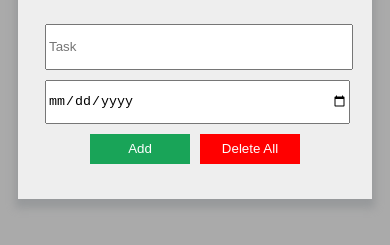
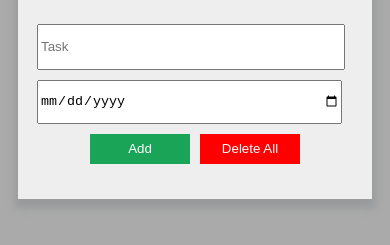
Before and after one commit to Hvbiba/todo-list-, a plain HTML site: page index.html in a window 390 px wide. Shown: the part 129-374 px from the top of the page. Drawn offline with Linux system fonts and the light colour scheme; a web font is replaced by a local one.

Commit message:
Add files via upload

```diff
--- a/index.html
+++ b/index.html
@@ -16,7 +16,7 @@
         </div>
         <div class="tasks">
             <input type="text" placeholder="Task" id="taskInput">
-            <input type="date" placeholder="DD/MM/YY" id="date">
+            <input type="date" placeholder="Date" id="date">
             <div>
                 <button id="add">Add</button>
                 <button id="delAll">Delete All</button>
--- a/sheet.css
+++ b/sheet.css
@@ -51,7 +51,7 @@ input , button{
         padding: 10px;  margin: 50px 10px 20px 10px; width: 90%;
     }
     .container input {
-        width: 300px; height: 40px; margin-left: 17px;
+        width: 300px; height: 40px; margin-left: 9px;
     }
     button{
         height: 30px; margin: 5px; width: 100px; padding: 5px;
```
